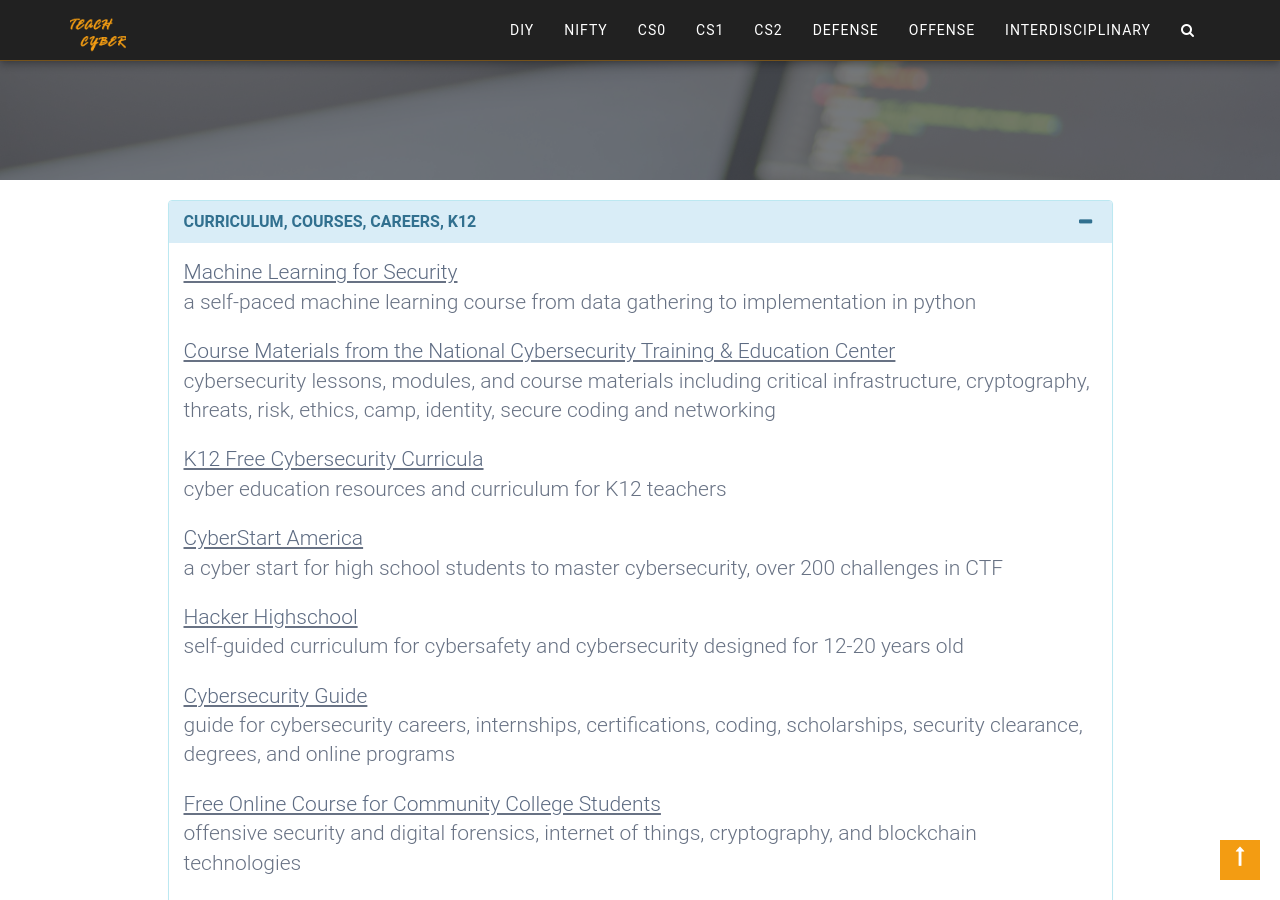
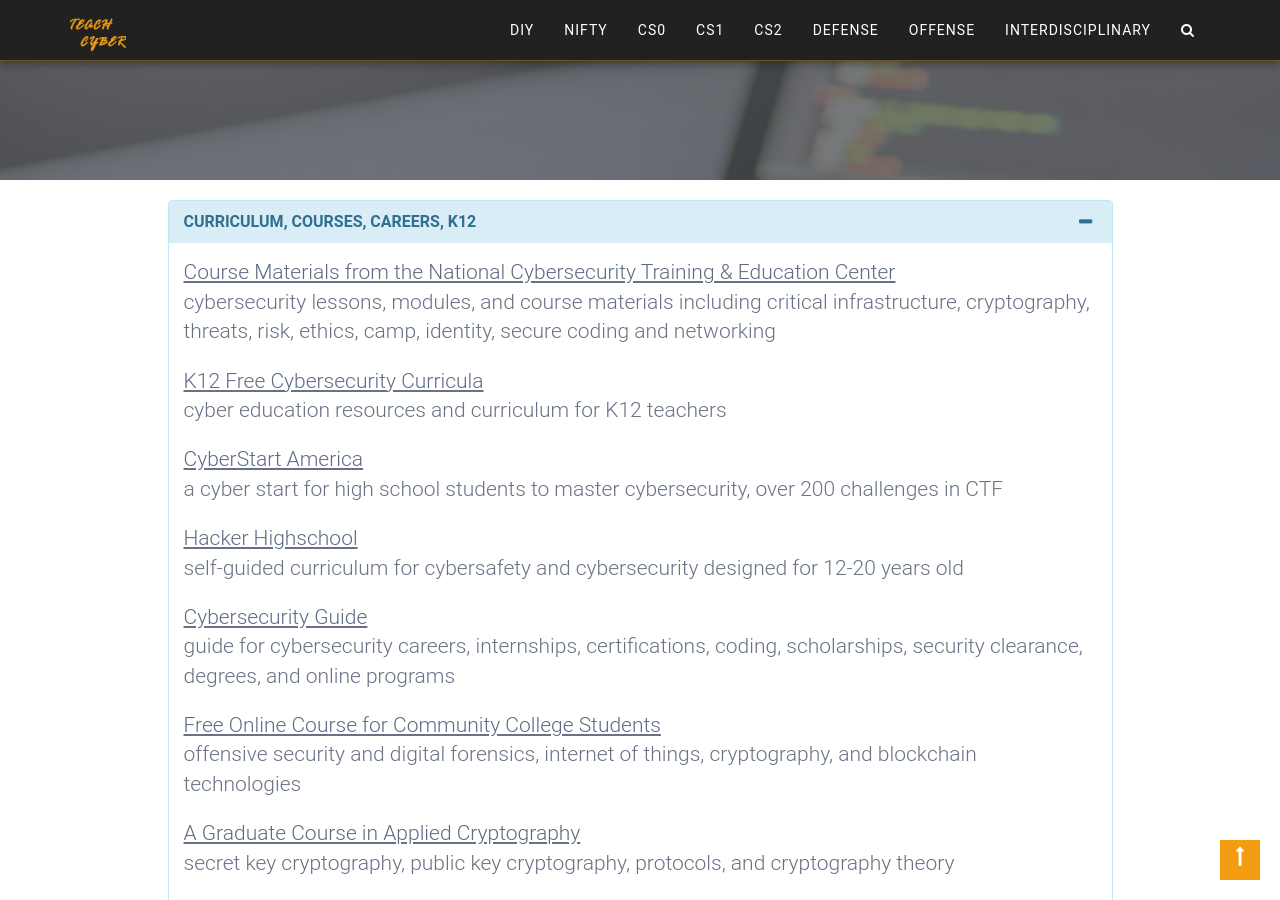
Before and after one commit to teachcyber/teachcyber.github.io, a Jekyll site: the page built from diy.html, in a window 1280 px wide and 900 px high, scrolled down 320 px. Built offline with Jekyll 4.4.1, drawn with Linux system fonts in a browser that asks for light colours.

Commit message:
Update diy.yml

```diff
--- a/_data/diy.yml
+++ b/_data/diy.yml
@@ -1,9 +1,5 @@
 - name: "Curriculum, Courses, Careers, K12"
   links:
-    - name: "Machine Learning for Security"
-      description: "a self-paced machine learning course from data gathering to implementation in python"
-      url: "https://security.kiwi/"
-
     - name: "Course Materials from the National Cybersecurity Training & Education Center"
       description: "cybersecurity lessons, modules, and course materials including critical infrastructure, cryptography, threats, risk, ethics, camp, identity, secure coding and networking"
       url: "https://ncyte.net/resources/cybersecurity-course-materials"
```
